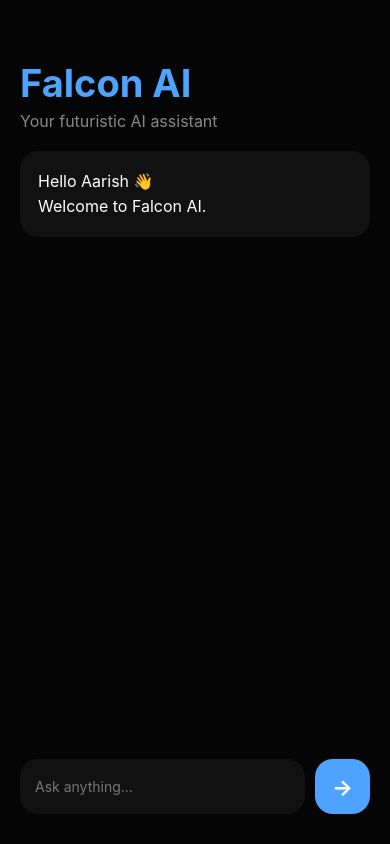
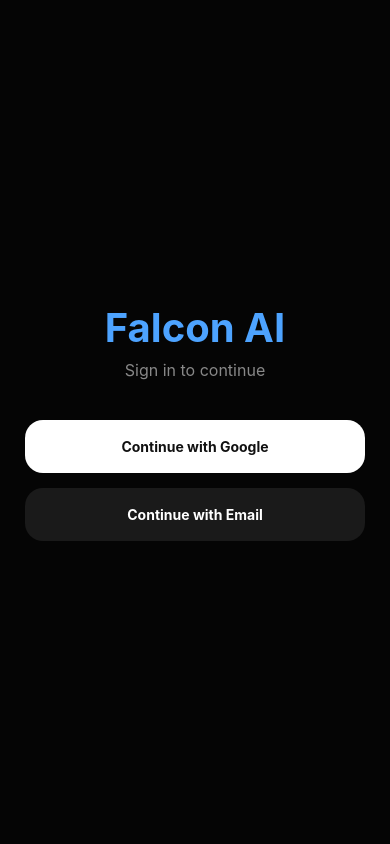
Before and after one commit to atgkteam-ship-it/Falcon-Aj, a React Native app in the folder frontend/: screen / in a window 390 px wide. Built offline with nearby package versions, Linux system fonts and the light colour scheme.

Commit message:
Connect navigation system to app

```diff
--- a/frontend/App.js
+++ b/frontend/App.js
@@ -1,6 +1,6 @@
 import React from 'react';
-import HomeScreen from './screens/HomeScreen';
+import AppNavigator from './navigation/AppNavigator';
 
 export default function App() {
-  return <HomeScreen />;
+  return <AppNavigator />;
 }
```
